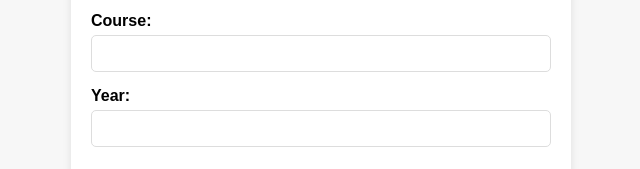
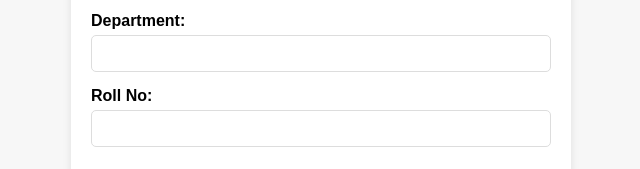
Before and after one commit to prathampt/simpleForm, a website: page public/index.html in a window 1280 px wide. Shown: the part 405-574 px from the top of the page, 319-959 px from the left. Drawn offline with Linux system fonts and the light colour scheme.

Commit message:
small bug fix

```diff
--- a/public/index.html
+++ b/public/index.html
@@ -19,11 +19,11 @@
       <label for="email">Email:</label>
       <input type="email" id="email" name="email" required>
 
-      <label for="course">Course:</label>
-      <input type="text" id="course" name="course" required>
+      <label for="department">Department:</label>
+      <input type="text" id="department" name="department" required>
 
-      <label for="year">Year:</label>
-      <input type="number" id="year" name="year" required>
+      <label for="rollNo">Roll No:</label>
+      <input type="number" id="rollNo" name="rollNo" required>
 
       <button type="submit">Submit</button>
     </form>
```
Also changed, not shown: 1 other file.
